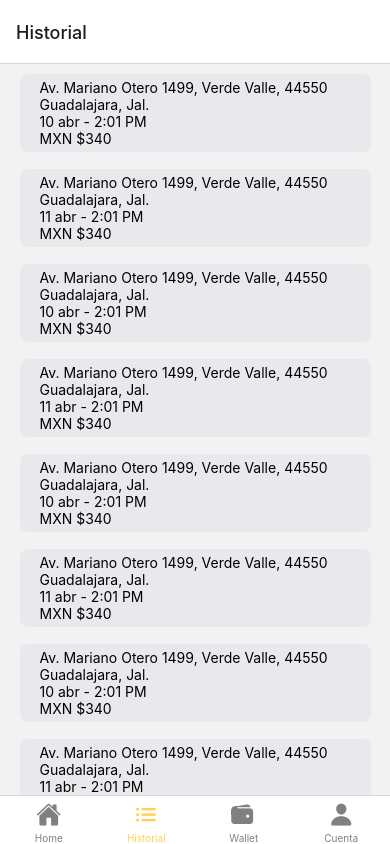
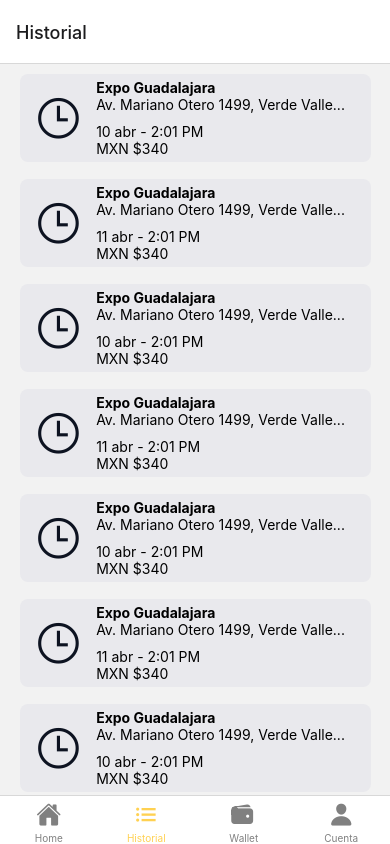
Before and after one commit to Fox-Robotics/Capgemini-FoxSharing-Front, a React Native app: screen /Historial in a window 390 px wide. Built offline with nearby package versions, Linux system fonts and the light colour scheme.

Commit message:
Tentativa de diseño final de la información del historial.

```diff
--- a/src/components/ListaEntradas.jsx
+++ b/src/components/ListaEntradas.jsx
@@ -1,12 +1,24 @@
 import React from 'react';
 import { View, Text, StyleSheet } from 'react-native';
 import theme from '../theme.js'
+import { Ionicons } from '@expo/vector-icons';
+
+const Texto = props => {
+    const direccion = props.direccion.length > 35 ? props.direccion.slice(0, 35) + '...' : props.direccion;
+    return(
+        <View style = {styles.division}>
+            <Text style = {{fontWeight: theme.fontWeights.bold}}>{props.destino}</Text>
+            <Text style = {{paddingBottom: 10}}>{direccion}</Text>
+            <Text>{props.fecha} - {props.hora}</Text>
+            <Text>{props.moneda} {props.precio}</Text>
+        </View>
+    )
+}
 
 const ListaEntradas = (props) => (
     <View key = {props.entrada} style = {styles.container}>
-        <Text>{props.destino}</Text>
-        <Text>{props.fecha} - {props.hora}</Text>
-        <Text>{props.precio}</Text>
+        <Ionicons name={'time-outline'} size={50} color={theme.colors.dark} style = {styles.icon}/>
+        <Texto {... props}/>
     </View>
 )
 const styles = StyleSheet.create({
@@ -17,6 +29,15 @@
         borderRadius: 8,
         width: '90%',
         alignSelf: 'center',
+        flexDirection: 'row',
+        justifyContent: 'space-around',
+    },
+    division: {
+        textAlign: 'left'
+    },
+    icon: {
+        alignSelf: 'center',
+        marginLeft: -10
     }
 });
 
--- a/src/components/Main.jsx
+++ b/src/components/Main.jsx
@@ -1,5 +1,4 @@
 import React from 'react'
-import Constants from 'expo-constants'
 import {View, StatusBar} from 'react-native'
 import Cuenta from './Cuenta'
 import Home from "./Home"
--- a/src/data/history.js
+++ b/src/data/history.js
@@ -1,58 +1,74 @@
 export default[
     {
         entrada: 1,
-        destino: 'Av. Mariano Otero 1499, Verde Valle, 44550 Guadalajara, Jal.',
+        destino: 'Expo Guadalajara',
+        direccion: 'Av. Mariano Otero 1499, Verde Valle, 44550 Guadalajara, Jal.',
         fecha: '10 abr',
         hora: '2:01 PM',
-        precio: 'MXN $340'
+        moneda: 'MXN',
+        precio: '$340'
     },
     {
         entrada: 2,
-        destino: 'Av. Mariano Otero 1499, Verde Valle, 44550 Guadalajara, Jal.',
+        destino: 'Expo Guadalajara',
+        direccion: 'Av. Mariano Otero 1499, Verde Valle, 44550 Guadalajara, Jal.',
         fecha: '11 abr',
         hora: '2:01 PM',
-        precio: 'MXN $340'
+        moneda: 'MXN',
+        precio: '$340'
     },
     {
         entrada: 3,
-        destino: 'Av. Mariano Otero 1499, Verde Valle, 44550 Guadalajara, Jal.',
+        destino: 'Expo Guadalajara',
+        direccion: 'Av. Mariano Otero 1499, Verde Valle, 44550 Guadalajara, Jal.',
         fecha: '10 abr',
         hora: '2:01 PM',
-        precio: 'MXN $340'
+        moneda: 'MXN',
+        precio: '$340'
     },
     {
         entrada: 4,
-        destino: 'Av. Mariano Otero 1499, Verde Valle, 44550 Guadalajara, Jal.',
+        destino: 'Expo Guadalajara',
+        direccion: 'Av. Mariano Otero 1499, Verde Valle, 44550 Guadalajara, Jal.',
         fecha: '11 abr',
         hora: '2:01 PM',
-        precio: 'MXN $340'
+        moneda: 'MXN',
+        precio: '$340'
     },
     {
         entrada: 5,
-        destino: 'Av. Mariano Otero 1499, Verde Valle, 44550 Guadalajara, Jal.',
+        destino: 'Expo Guadalajara',
+        direccion: 'Av. Mariano Otero 1499, Verde Valle, 44550 Guadalajara, Jal.',
         fecha: '10 abr',
         hora: '2:01 PM',
-        precio: 'MXN $340'
+        moneda: 'MXN',
+        precio: '$340'
     },
     {
         entrada: 6,
-        destino: 'Av. Mariano Otero 1499, Verde Valle, 44550 Guadalajara, Jal.',
+        destino: 'Expo Guadalajara',
+        direccion: 'Av. Mariano Otero 1499, Verde Valle, 44550 Guadalajara, Jal.',
         fecha: '11 abr',
         hora: '2:01 PM',
-        precio: 'MXN $340'
+        moneda: 'MXN',
+        precio: '$340'
     },
     {
         entrada: 7,
-        destino: 'Av. Mariano Otero 1499, Verde Valle, 44550 Guadalajara, Jal.',
+        destino: 'Expo Guadalajara',
+        direccion: 'Av. Mariano Otero 1499, Verde Valle, 44550 Guadalajara, Jal.',
         fecha: '10 abr',
         hora: '2:01 PM',
-        precio: 'MXN $340'
+        moneda: 'MXN',
+        precio: '$340'
     },
     {
         entrada: 8,
-        destino: 'Av. Mariano Otero 1499, Verde Valle, 44550 Guadalajara, Jal.',
+        destino: 'Expo Guadalajara',
+        direccion: 'Av. Mariano Otero 1499, Verde Valle, 44550 Guadalajara, Jal.',
         fecha: '11 abr',
         hora: '2:01 PM',
-        precio: 'MXN $340'
+        moneda: 'MXN',
+        precio: '$340'
     }
 ]
```
